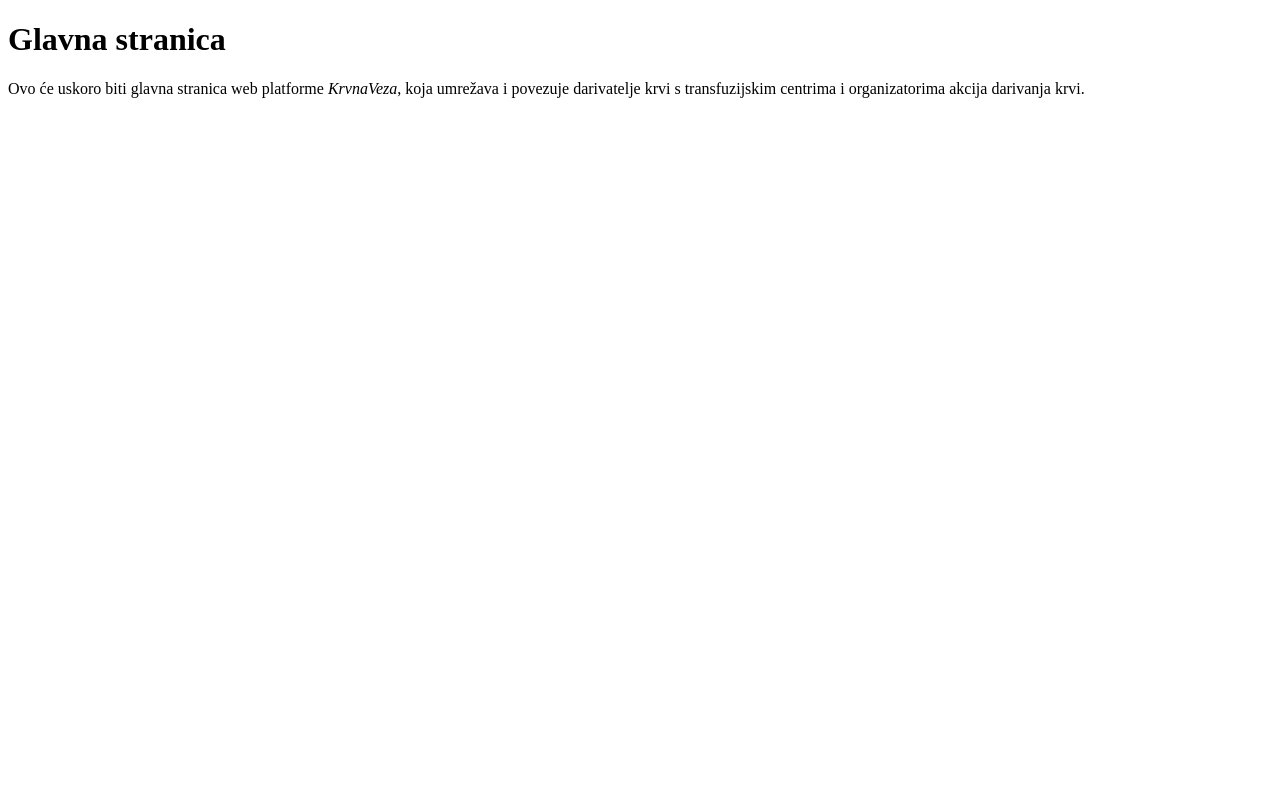
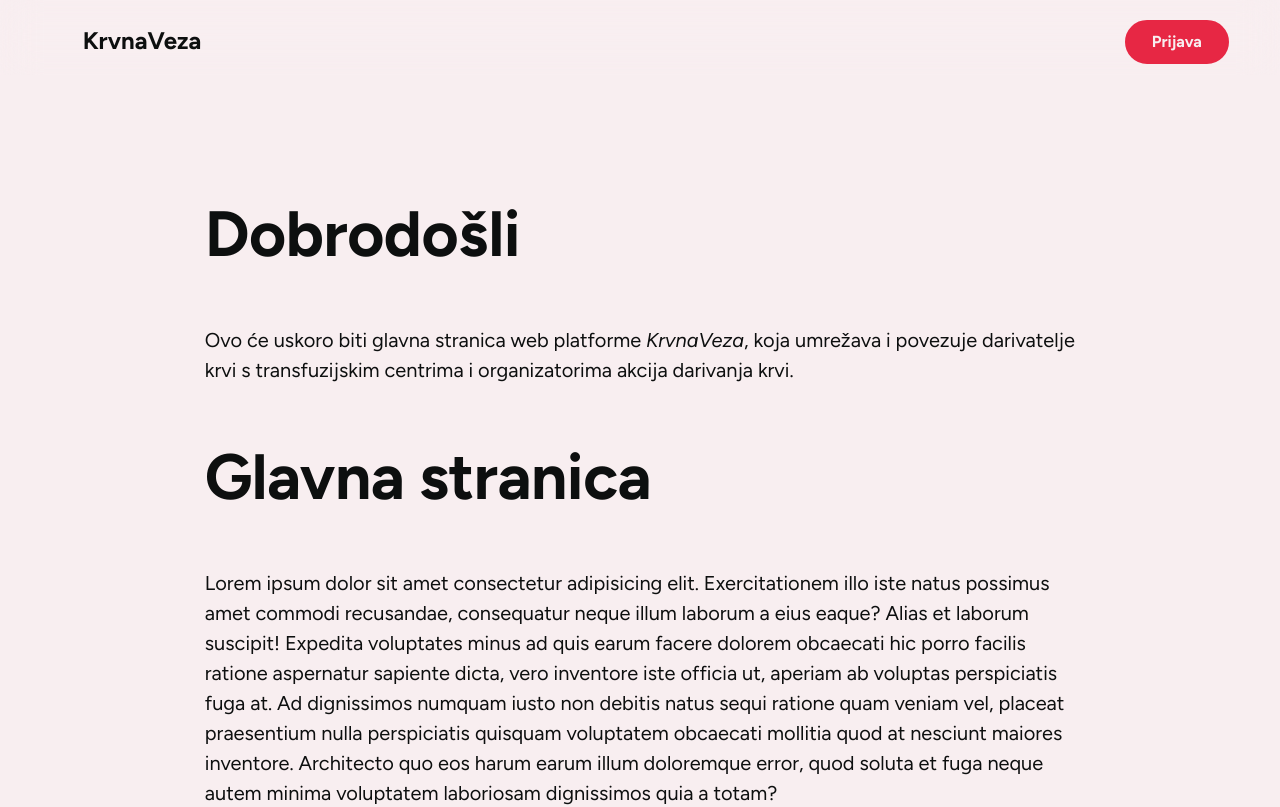
Before and after one commit to TvrdanTravarFER/Pasuljci, a SvelteKit app in the folder frontend/: page / in a window 1280 px wide. Shown: the top 807 px of the page. Built offline with nearby package versions, Linux system fonts and the light colour scheme.

Commit message:
Prva verzija pocetne stranice i mape

```diff
--- /dev/null
+++ b/frontend/src/global.css
@@ -0,0 +1,105 @@
+:root {
+    --color-foreground: #0d0f0f;
+    --color-background: #f8eef0;
+    --color-accent: #e72744;
+}
+
+* {
+    box-sizing: border-box;
+}
+
+html {
+    -moz-text-size-adjust: none;
+    -webkit-text-size-adjust: none;
+    text-size-adjust: none;
+}
+
+input,
+button,
+textarea,
+select {
+    font-family: inherit;
+    font-size: inherit;
+}
+
+body {
+    margin: 0;
+    font-family: "Figtree", sans-serif;
+
+    color: var(--color-foreground);
+    background-color: var(--color-background);
+}
+
+button {
+    cursor: pointer;
+}
+
+.main-navigation [data-collapsible-trigger] {
+    align-self: center;
+    border: none;
+    margin-block-start: 0.5rem;
+    background-color: transparent;
+}
+
+::selection {
+    color: var(--color-background);
+    background-color: var(--color-accent);
+}
+
+/* Dialog */
+.dialog-overlay {
+    position: fixed;
+    inset: 0;
+    z-index: 50;
+    background-color: #000000aa;
+}
+
+.dialog-content {
+    position: fixed;
+    top: 50%;
+    left: 50%;
+    z-index: 50;
+    transform: translate(-50%, -50%);
+    width: 500px;
+    height: 50%;
+    padding: 2rem 3rem;
+
+    background-color: var(--color-background);
+    border: 2px solid var(--color-accent);
+    border-radius: 24px;
+}
+
+.dialog-close {
+    position: absolute;
+    top: 25px;
+    right: 25px;
+
+    border: none;
+    background-color: transparent;
+}
+
+.main-navigation {
+    .dialog-trigger {
+        display: flex;
+        align-self: center;
+        border: none;
+        background-color: var(--color-accent);
+        color: var(--color-background);
+        padding: 0.6rem 1.5rem;
+        margin-block-start: 0.15rem;
+        border: 3px solid var(--color-accent);
+        border-radius: 36px;
+        font-weight: 700;
+        transition: all 150ms ease-in-out;
+    }
+
+    .dialog-trigger:hover {
+        color: var(--color-accent);
+        background-color: var(--color-background);
+    }
+}
+
+/* Map */
+.map-view {
+    height: 500px;
+}
--- /dev/null
+++ b/frontend/src/lib/components/Dialog.svelte
@@ -0,0 +1,43 @@
+<script lang="ts">
+    import type { Snippet } from "svelte";
+    import { Dialog, type WithoutChild } from "bits-ui";
+
+    type Props = Dialog.RootProps & {
+        buttonText: string;
+        title: Snippet;
+        description: Snippet;
+        close: Snippet;
+        contentProps?: WithoutChild<Dialog.ContentProps>;
+        // ...other component props if you wish to pass them
+    };
+
+    let {
+        open = $bindable(false),
+        children,
+        buttonText,
+        contentProps,
+        title,
+        description,
+        close,
+        ...restProps
+    }: Props = $props();
+</script>
+
+<Dialog.Root bind:open {...restProps}>
+    <Dialog.Trigger class="dialog-trigger">
+        {buttonText}
+    </Dialog.Trigger>
+    <Dialog.Portal>
+        <Dialog.Overlay class="dialog-overlay" />
+        <Dialog.Content class="dialog-content" {...contentProps}>
+            <Dialog.Title>
+                {@render title()}
+            </Dialog.Title>
+            <Dialog.Description>
+                {@render description()}
+            </Dialog.Description>
+                {@render children?.()}
+            <Dialog.Close class="dialog-close">{@render close()}</Dialog.Close>
+        </Dialog.Content>
+    </Dialog.Portal>
+</Dialog.Root>
--- a/frontend/src/routes/+layout.svelte
+++ b/frontend/src/routes/+layout.svelte
@@ -1,16 +1,114 @@
 <script lang="ts">
+	import "../global.css"
 	import favicon from '#lib/assets/favicon.svg';
 	import type { LayoutProps } from './$types';
+
+	import Menu from '@lucide/svelte/icons/menu';
+	import X from "@lucide/svelte/icons/x"
+	import { Collapsible } from 'bits-ui';
+	import Dialog from "#lib/components/Dialog.svelte"
 
 	let { children }: LayoutProps = $props();
 </script>
 
 <svelte:head>
 	<link rel="icon" href={favicon} />
+	<link rel="preconnect" href="https://fonts.googleapis.com">
+	<link rel="preconnect" href="https://fonts.gstatic.com" crossorigin="anonymous">
+	<link href="https://fonts.googleapis.com/css2?family=Lato:ital,wght@0,100;0,300;0,400;0,700;0,900;1,100;1,300;1,400;1,700;1,900&display=swap" rel="stylesheet">
+	<link href="https://fonts.googleapis.com/css2?family=Figtree:ital,wght@0,300..900;1,300..900&display=swap" rel="stylesheet">
 </svelte:head>
 
-{@render children()}
+<header>
+	<nav class="main-navigation">
+		<Collapsible.Root>
+			<div class="navigation-bar">
+				<div class="navigation-bar-left">
+					<Collapsible.Trigger>
+						<div class="navigation-bar-toggle">
+							<Menu size={24} />
+						</div>
+					</Collapsible.Trigger>
+					<h1>KrvnaVeza</h1>
+				</div>
+				<!-- TODO ovo bi trebalo otvorit modal view koji daje opciju za OAuth2 login. -->
+				<Dialog buttonText="Prijava">
+					{#snippet title()}
+						<h2>Prijavite se</h2>
+					{/snippet}
 
-<!--
-	mobile-first approach
--->
+					{#snippet description()}
+						Opis
+					{/snippet}
+
+					<form action="">
+						<input type="text">
+						<button type="submit">Prijava</button>
+					</form>
+
+					{#snippet close()}
+						<X size={24} />
+					{/snippet}
+				</Dialog>
+			</div>
+			<Collapsible.Content>
+			<!-- neka na mobitelu bude hamburger menu koji otvara opcije, ako ih bude trebalo. na pc je standardni navbar -->
+				<ul class="navigation-links">
+					<li>item1</li>
+					<li>item2</li>
+					<li>item3</li>
+				</ul>
+			</Collapsible.Content>
+		</Collapsible.Root>
+	</nav>
+</header>
+<main>
+	{@render children()}
+</main>
+
+<style>
+	header {
+		position: sticky;
+		top: 0;
+		background-color: #ffffff00;
+		backdrop-filter: blur(18px);
+	}
+	.main-navigation {
+		margin-inline: 4dvw;
+		padding-block-start: 0.375rem;
+
+		.navigation-bar {
+			display: flex;
+			justify-content: space-between;
+
+			.navigation-bar-left {
+				display: flex;
+				gap: 15%;
+
+				h1 {
+					margin-inline-start: 1rem;
+					font-weight: 700;
+				}
+			}
+		}
+	}
+
+	main {
+		margin-inline: 2rem;
+	}
+
+	@media (min-width: 1024px) {
+		.navigation-bar-toggle {
+			display: none;
+		}
+
+		h1 {
+			margin-inline-start: 0 !important;
+		}
+
+        main {
+            margin-inline: 16vw;
+            margin-block: 15vh 25vh;
+        }
+	}
+</style>
--- a/frontend/src/routes/+page.svelte
+++ b/frontend/src/routes/+page.svelte
@@ -1,2 +1,65 @@
-<h1>Glavna stranica</h1>
-<p>Ovo će uskoro biti glavna stranica web platforme <i>KrvnaVeza</i>, koja umrežava i povezuje darivatelje krvi s transfuzijskim centrima i organizatorima akcija darivanja krvi.</p>
+<script lang="ts">
+    import { MapLibre, Marker } from "svelte-maplibre-gl"
+    const hasMap: boolean = true
+</script>
+
+<section class="greeting">
+    <h1 class="greeting-headline">Dobrodošli</h1>
+    <p class="greeting-description">Ovo će uskoro biti glavna stranica web platforme <i>KrvnaVeza</i>, koja umrežava i povezuje darivatelje krvi s transfuzijskim centrima i organizatorima akcija darivanja krvi.</p>
+</section>
+<section class="greeting">
+    <h1 class="greeting-headline">Glavna stranica</h1>
+    <p class="greeting-description">Lorem ipsum dolor sit amet consectetur adipisicing elit. Exercitationem illo iste natus possimus amet commodi recusandae, consequatur neque illum laborum a eius eaque? Alias et laborum suscipit! Expedita voluptates minus ad quis earum facere dolorem obcaecati hic porro facilis ratione aspernatur sapiente dicta, vero inventore iste officia ut, aperiam ab voluptas perspiciatis fuga at. Ad dignissimos numquam iusto non debitis natus sequi ratione quam veniam vel, placeat praesentium nulla perspiciatis quisquam voluptatem obcaecati mollitia quod at nesciunt maiores inventore. Architecto quo eos harum earum illum doloremque error, quod soluta et fuga neque autem minima voluptatem laboriosam dignissimos quia a totam?</p>
+</section>
+<section id="map">
+    <h2>Ostanite u toku.</h2>
+    <p>U tren oka provjerite stanje krvnih zaliha kao i nadolazeće akcije darivanja krvi diljem Hrvatske, na karti dolje. Registracija nije nužna.</p>
+
+    <!-- ovdje ide karta. dat req prema apiju za kartu i preko nekog bool (tj uvjeta) provjerit, i na osnovu toga renderat ili kartu ili staticnu listu -->
+
+    {#if hasMap}
+        <div class="map-view">
+            <div class="map-column">
+                <MapLibre
+                    class="map-view"
+                    style="https://tiles.openfreemap.org/styles/liberty"
+                    zoom={3}
+                    center={{ lng: -43, lat: -22 }}>
+
+                    <Marker lnglat={[-43.20556, -22.91111,]}/>
+                </MapLibre>
+            </div>
+            <div class="map-data-column">
+
+            </div>
+        </div>
+    {:else}
+        <div class="map-data-list-view">ovo je kad nema mapeeeeeeee</div>
+    {/if}
+
+    <!-- ne znam konkretno kako radi mapa. ali recimo kad se odabere mjesto, moze se renderat dole zaliha krvi za svaku grupu. mozda 2 column layout gdje je lijevo mapa a desno detalji? na mobitelu se moze dat neki popup ili tooltip na neki nacin, to ce se vidjet. -->
+</section>
+
+<style>
+    .greeting-headline {
+        font-size: 4rem;
+        font-weight: 700;
+        letter-spacing: -0.5px;
+    }
+
+    .greeting-description {
+        font-size: 1.25rem;
+    }
+
+    #map {
+        margin-block-start: 5rem;
+
+        h2 {
+            font-size: 2.25rem;
+        }
+    }
+
+    p {
+        line-height: 1.5;
+    }
+</style>
--- a/frontend/vite.config.ts
+++ b/frontend/vite.config.ts
@@ -2,6 +2,7 @@ import { defineConfig } from 'vitest/config';
 import { playwright } from '@vitest/browser-playwright';
 import adapter from '@sveltejs/adapter-auto';
 import { sveltekit } from '@sveltejs/kit/vite';
+import { searchForWorkspaceRoot } from 'vite';
 
 export default defineConfig({
 	plugins: [
@@ -18,6 +19,20 @@ export default defineConfig({
 			adapter: adapter()
 		})
 	],
+	server: {
+		fs: {
+			allow: [
+				searchForWorkspaceRoot(process.cwd()),
+				"/home/lyria/Documents/Uni/god3/zima/progi/Pasuljci/node_modules/maplibre-gl/dist/"
+			]
+		}
+	},
+	ssr: {
+		noExternal: ["@lucide/svelte"]
+	},
+	optimizeDeps: {
+		exclude: ['maplibre-gl', 'svelte-maplibre-gl']
+	},
 	test: {
 		expect: { requireAssertions: true },
 		projects: [
```
Also changed, not shown: frontend/src/lib/assets/favicon.svg, 1 other file (tests, documents, lock files or other folders).
